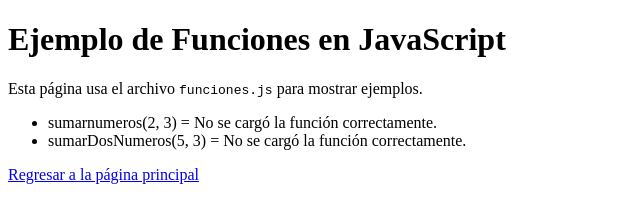
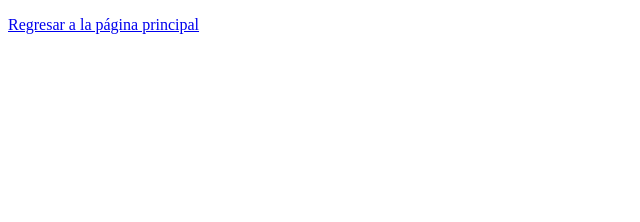
Before and after one commit to MariaJoseCastelan/4IV8_CASTELAN_MELO_MARIAJOSE, a website: page 05Funciones/funciones.html in a window 1280 px wide. Shown: the whole page, without its empty margins (0-640 px from the left). Drawn offline with Linux system fonts and the light colour scheme.

Commit message:
Index de Funciones

```diff
--- a/05Funciones/funciones.html
+++ b/05Funciones/funciones.html
@@ -7,24 +7,7 @@
     <script src="funciones.js" defer></script>
 </head>
 <body>
-    <h1>Ejemplo de Funciones en JavaScript</h1>
-    <p>Esta página usa el archivo <code>funciones.js</code> para mostrar ejemplos.</p>
-    <ul>
-        <li>sumarnumeros(2, 3) = <span id="resultado1">...</span></li>
-        <li>sumarDosNumeros(5, 3) = <span id="resultado2">...</span></li>
-    </ul>
     <p><a href="../index.html">Regresar a la página principal</a></p>
-    <script>
-        const resultado1 = document.getElementById('resultado1');
-        const resultado2 = document.getElementById('resultado2');
 
-        if (typeof sumarnumeros === 'function' && typeof sumarDosNumeros === 'function') {
-            resultado1.textContent = sumarnumeros(2, 3);
-            resultado2.textContent = sumarDosNumeros(5, 3);
-        } else {
-            resultado1.textContent = 'No se cargó la función correctamente.';
-            resultado2.textContent = 'No se cargó la función correctamente.';
-        }
-    </script>
 </body>
 </html>
```
